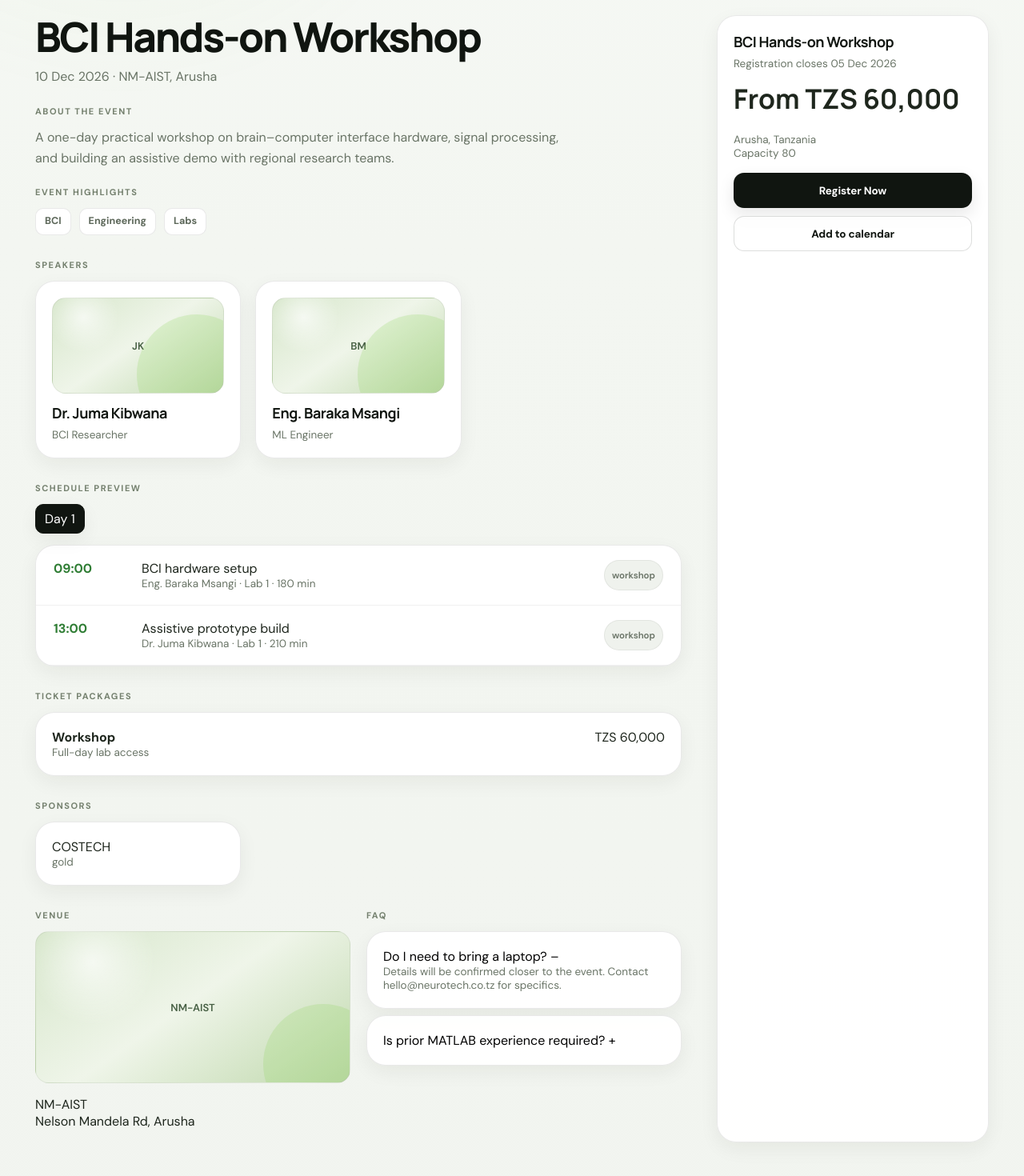
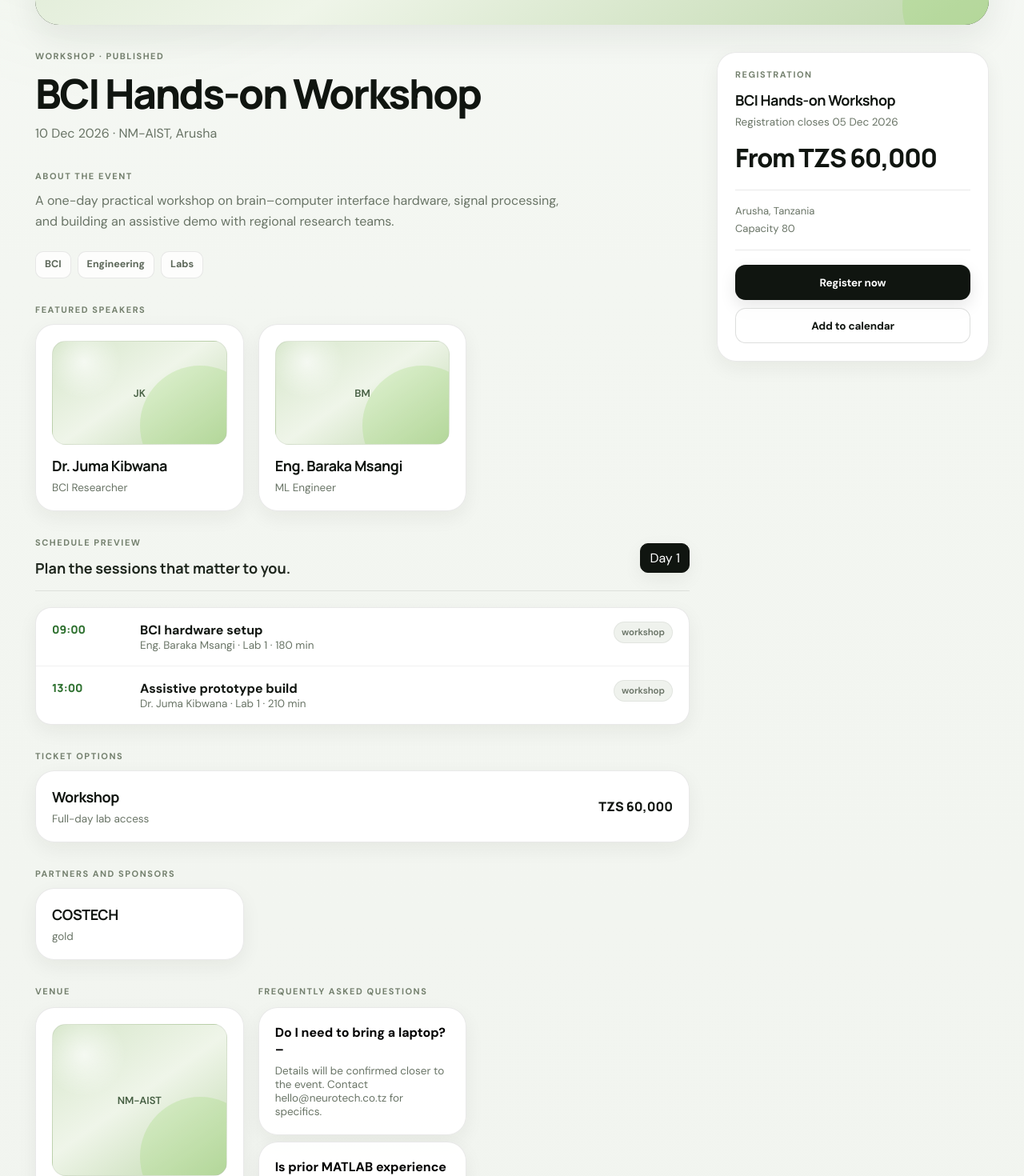
Before and after one commit to Drbrilliant360/neurotech-events, a React (Vite) app: page /events/bci-hands-on-workshop in a window 1280 px wide. Shown: the part 508-1978 px from the top of the page at 80% size. Built offline with nearby package versions, Linux system fonts and the light colour scheme.

Commit message:
feat: redesign event detail experience

```diff
--- a/src/features/events/EventDetailPage.tsx
+++ b/src/features/events/EventDetailPage.tsx
@@ -24,89 +24,108 @@ export function EventDetailPage() {
   const canRegister = event.status === "published" || event.status === "ongoing";
 
   return (
-    <div className="nt-container nt-page" style={{ padding: "36px 24px 90px" }}>
-      <MediaTile label={`${event.title} cover`} height={320} />
-      <div style={{ display: "grid", gridTemplateColumns: "minmax(0,1fr) minmax(260px,340px)", gap: 44, marginTop: 34 }} className="event-detail-grid">
-        <div>
+    <div className="nt-container nt-page nt-detail-page">
+      <div className="nt-detail-hero">
+        <MediaTile label={`${event.title} cover`} height={350} />
+      </div>
+
+      <div className="nt-detail-layout">
+        <main className="nt-detail-content">
+          <p className="nt-kicker">{event.category} · {event.status}</p>
           <h1>{event.title}</h1>
-          <div className="nt-lede">
+          <p className="nt-lede">
             {formatRange(event.startsAt, event.endsAt)} · {venue?.name}, {venue?.city}
-          </div>
+          </p>
+
+          <section className="nt-section-block">
             <p className="nt-kicker">About the event</p>
             <p className="nt-lede">{event.description}</p>
-          <p className="nt-kicker">Event highlights</p>
-          <div style={{ display: "flex", gap: 10, flexWrap: "wrap", marginBottom: 32 }}>
+            <div className="nt-inline-tags">
               {event.highlights.map((item) => (
-              <span key={item} className="nt-chip" style={{ background: "#fff" }}>
-                {item}
-              </span>
+                <span key={item} className="nt-chip">{item}</span>
               ))}
             </div>
-          <p className="nt-kicker">Speakers</p>
-          <div className="nt-grid cards" style={{ marginBottom: 32 }}>
+          </section>
+
+          <section className="nt-section-block">
+            <p className="nt-kicker">Featured speakers</p>
+            <div className="nt-grid cards">
               {speakers.map((speaker) => (
-              <div key={speaker.id} className="nt-card">
-                <MediaTile label={speaker.initials} height={120} />
-                <h3 style={{ marginTop: 12 }}>{speaker.name}</h3>
+                <article key={speaker.id} className="nt-card">
+                  <MediaTile label={speaker.initials} height={130} />
+                  <h3 style={{ marginTop: 14 }}>{speaker.name}</h3>
                   <div className="nt-muted">{speaker.role}</div>
-              </div>
+                </article>
               ))}
             </div>
+          </section>
+
+          <section className="nt-section-block">
+            <div className="nt-panel-header">
+              <div>
                 <p className="nt-kicker">Schedule preview</p>
-          <div style={{ display: "flex", gap: 6, flexWrap: "wrap", marginBottom: 14 }}>
+                <h3>Plan the sessions that matter to you.</h3>
+              </div>
+              <div className="nt-inline-tags">
                 {days.map((value, index) => (
                   <button key={value} type="button" className={`nt-chip ${index === day ? "is-on" : ""}`} onClick={() => setDay(index)}>
                     Day {value + 1}
                   </button>
                 ))}
               </div>
-          <div className="nt-card" style={{ padding: 0, overflow: "hidden", marginBottom: 32 }}>
+            </div>
+            <div className="nt-schedule-list">
               {dayItems.map((session) => (
-              <div key={session.id} style={{ display: "grid", gridTemplateColumns: "92px minmax(0,1fr) auto", gap: 18, padding: "18px 22px", borderBottom: "1px solid rgba(18,21,12,.06)" }}>
-                <strong style={{ color: "#2f7d34" }}>{session.startTime}</strong>
+                <div key={session.id} className="nt-schedule-row">
+                  <span className="nt-schedule-time">{session.startTime}</span>
                   <div>
-                  <div>{session.title}</div>
-                  <div className="nt-muted">
-                    {session.speakerLabel} · {session.room} · {minutesBetween(session.startTime, session.endTime)} min
-                  </div>
+                    <div className="nt-schedule-title">{session.title}</div>
+                    <div className="nt-muted">{session.speakerLabel} · {session.room} · {minutesBetween(session.startTime, session.endTime)} min</div>
                   </div>
                   <span className="nt-badge neutral">{session.type}</span>
                 </div>
               ))}
             </div>
-          <p className="nt-kicker">Ticket packages</p>
-          <div className="nt-grid" style={{ marginBottom: 32 }}>
+          </section>
+
+          <section className="nt-section-block">
+            <p className="nt-kicker">Ticket options</p>
+            <div className="nt-grid">
               {tickets.map((ticket) => (
-              <div key={ticket.id} className="nt-card" style={{ display: "flex", justifyContent: "space-between", gap: 16 }}>
+                <div key={ticket.id} className="nt-card nt-ticket-option">
                   <div>
-                  <strong>{ticket.name}</strong>
+                    <h3>{ticket.name}</h3>
                     <div className="nt-muted">{ticket.perks}</div>
                   </div>
-                <div>{ticket.price === 0 ? "Free" : `TZS ${ticket.price.toLocaleString()}`}</div>
+                  <div className="nt-ticket-option-price">{ticket.price === 0 ? "Free" : `TZS ${ticket.price.toLocaleString()}`}</div>
                 </div>
               ))}
             </div>
-          <p className="nt-kicker">Sponsors</p>
-          <div className="nt-grid cards" style={{ marginBottom: 32 }}>
+          </section>
+
+          <section className="nt-section-block">
+            <p className="nt-kicker">Partners and sponsors</p>
+            <div className="nt-grid cards">
               {sponsorsForEvent(db, event.id).map((sponsor) => (
                 <div key={sponsor.id} className="nt-card">
-                {sponsor.name}
+                  <h3>{sponsor.name}</h3>
                   <div className="nt-muted">{sponsor.tier}</div>
                 </div>
               ))}
             </div>
-          <div style={{ display: "grid", gridTemplateColumns: "repeat(auto-fit,minmax(260px,1fr))", gap: 20 }}>
+          </section>
+
+          <section className="nt-section-block nt-grid cards">
             <div>
               <p className="nt-kicker">Venue</p>
+              <div className="nt-card">
                 <MediaTile label={venue?.name ?? "Venue"} height={190} />
-              <p>
-                {venue?.name}
-                <br />
-                {venue?.address}, {venue?.city}
-              </p>
+                <h3 style={{ marginTop: 14 }}>{venue?.name}</h3>
+                <div className="nt-muted">{venue?.address}, {venue?.city}</div>
+              </div>
             </div>
             <div>
-              <p className="nt-kicker">FAQ</p>
+              <p className="nt-kicker">Frequently asked questions</p>
               {event.faqs.map((faq, index) => (
                 <button
                   key={faq}
@@ -116,32 +135,30 @@ export function EventDetailPage() {
                   onClick={() => setOpenFaq(openFaq === index ? null : index)}
                   aria-expanded={openFaq === index}
                 >
-                  {faq} {openFaq === index ? "–" : "+"}
-                  {openFaq === index ? <div className="nt-muted">Details will be confirmed closer to the event. Contact hello@neurotech.co.tz for specifics.</div> : null}
+                  <strong>{faq} {openFaq === index ? "–" : "+"}</strong>
+                  {openFaq === index ? <div className="nt-muted" style={{ marginTop: 8 }}>Details will be confirmed closer to the event. Contact hello@neurotech.co.tz for specifics.</div> : null}
                 </button>
               ))}
             </div>
-          </div>
-        </div>
-        <aside className="nt-card sticky-aside" style={{ position: "sticky", top: 96 }}>
+          </section>
+        </main>
+
+        <aside className="nt-card nt-detail-sidebar nt-sticky-card">
+          <p className="nt-kicker">Registration</p>
           <h3>{event.title}</h3>
           <div className="nt-muted">Registration closes {formatRange(event.registrationClosesAt, event.registrationClosesAt)}</div>
-          <div style={{ font: "700 34px Manrope,sans-serif", margin: "12px 0 20px" }}>{fromLowestPrice(tickets.map((ticket) => ticket.price))}</div>
-          <div className="nt-muted" style={{ marginBottom: 16 }}>
+          <div className="nt-sticky-card-price">{fromLowestPrice(tickets.map((ticket) => ticket.price))}</div>
+          <div className="nt-sticky-card-meta">
             {venue?.city}, {venue?.country}
             <br />
             Capacity {event.capacity.toLocaleString()}
           </div>
           {canRegister ? (
-            <Link to={`/register/${event.id}`} className="nt-btn" style={{ width: "100%", marginBottom: 10 }}>
-              Register Now
-            </Link>
+            <Link to={`/register/${event.id}`} className="nt-btn" style={{ width: "100%", marginBottom: 10 }}>Register now</Link>
           ) : (
             <p className="nt-muted">Registration is not open for this event.</p>
           )}
-          <a className="nt-btn ghost" style={{ width: "100%" }} href={`/events/${event.slug}`}>
-            Add to calendar
-          </a>
+          <a className="nt-btn ghost" style={{ width: "100%" }} href={`/events/${event.slug}`}>Add to calendar</a>
         </aside>
       </div>
     </div>
```
Lines whose indentation alone changed are shown as unchanged.
